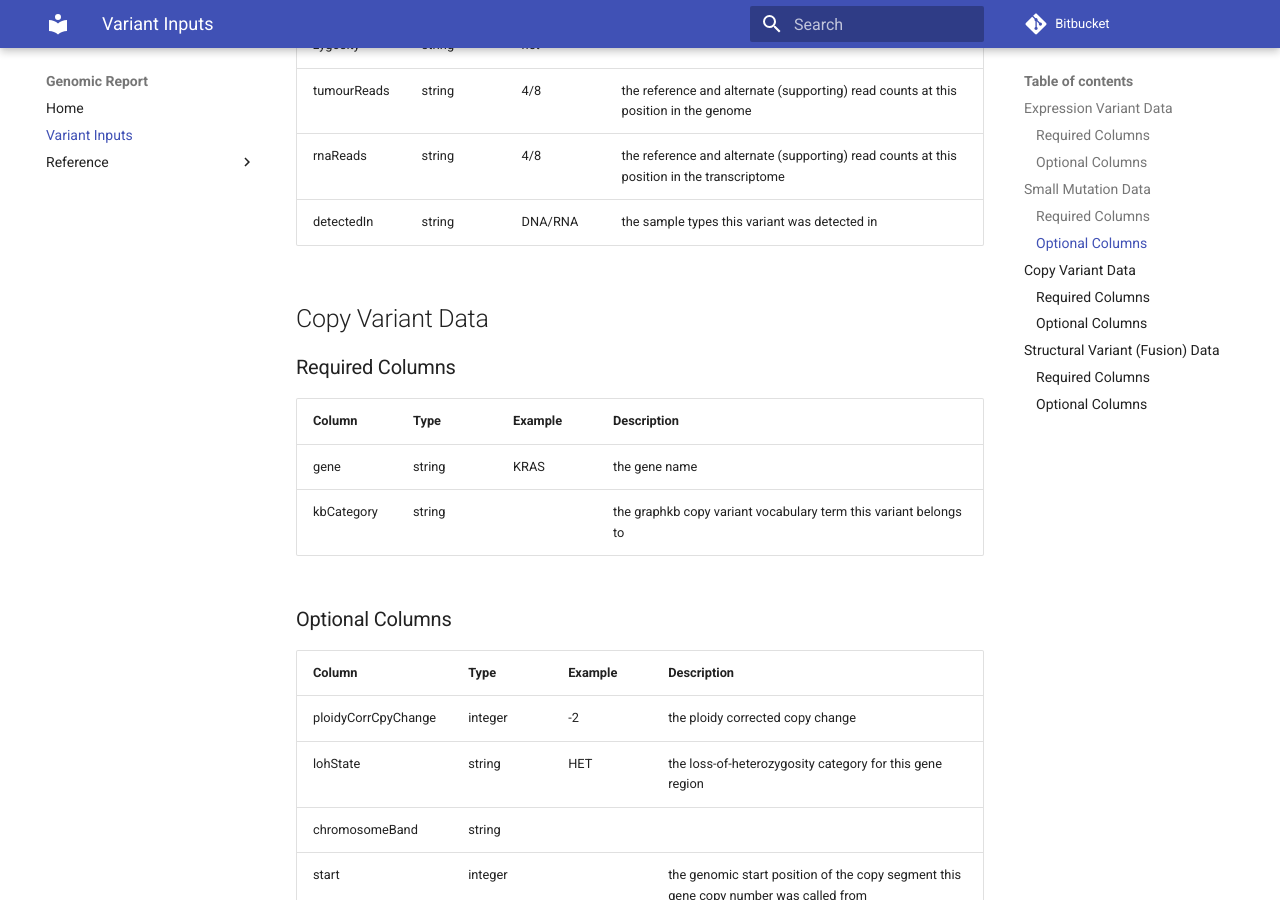
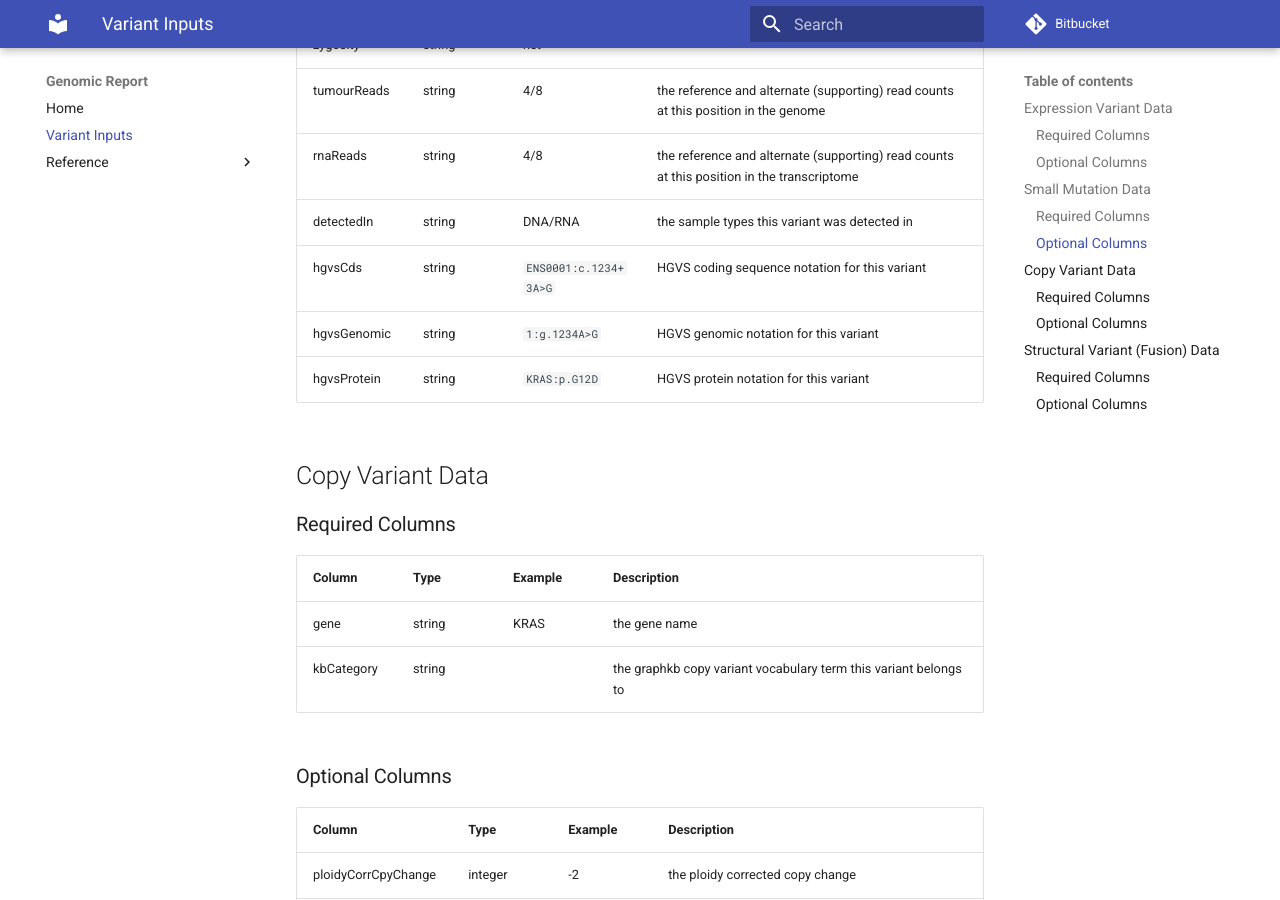
Before and after one commit to bcgsc/pori_ipr_python, an MkDocs documentation site: the page built from docs/variant_inputs.md, in a window 1280 px wide and 900 px high, scrolled down 2545 px. Built offline with MkDocs 1.6.1 and Material for MkDocs 9.7.7, drawn with Linux system fonts in a browser that asks for light colours.

Commit message:
Add new columns to user manual

```diff
--- a/docs/variant_inputs.md
+++ b/docs/variant_inputs.md
@@ -65,12 +65,15 @@ Small mutations are composed of indels and single nucleotide variants.
 
 ### Optional Columns
 
-| Column      | Type   | Example | Description                                                                                |
-| ----------- | ------ | ------- | ------------------------------------------------------------------------------------------ |
-| zygosity    | string | het     |                                                                                            |
-| tumourReads | string | 4/8     | the reference and alternate (supporting) read counts at this position in the genome        |
-| rnaReads    | string | 4/8     | the reference and alternate (supporting) read counts at this position in the transcriptome |
-| detectedIn  | string | DNA/RNA | the sample types this variant was detected in                                              |
+| Column      | Type   | Example               | Description                                                                                |
+| ----------- | ------ | --------------------- | ------------------------------------------------------------------------------------------ |
+| zygosity    | string | het                   |                                                                                            |
+| tumourReads | string | 4/8                   | the reference and alternate (supporting) read counts at this position in the genome        |
+| rnaReads    | string | 4/8                   | the reference and alternate (supporting) read counts at this position in the transcriptome |
+| detectedIn  | string | DNA/RNA               | the sample types this variant was detected in                                              |
+| hgvsCds     | string | `ENS0001:c.1234+3A>G` | HGVS coding sequence notation for this variant                                             |
+| hgvsGenomic | string | `1:g.1234A>G`         | HGVS genomic notation for this variant                                                     |
+| hgvsProtein | string | `KRAS:p.G12D`         | HGVS protein notation for this variant                                                     |
 
 ## Copy Variant Data
 
```
